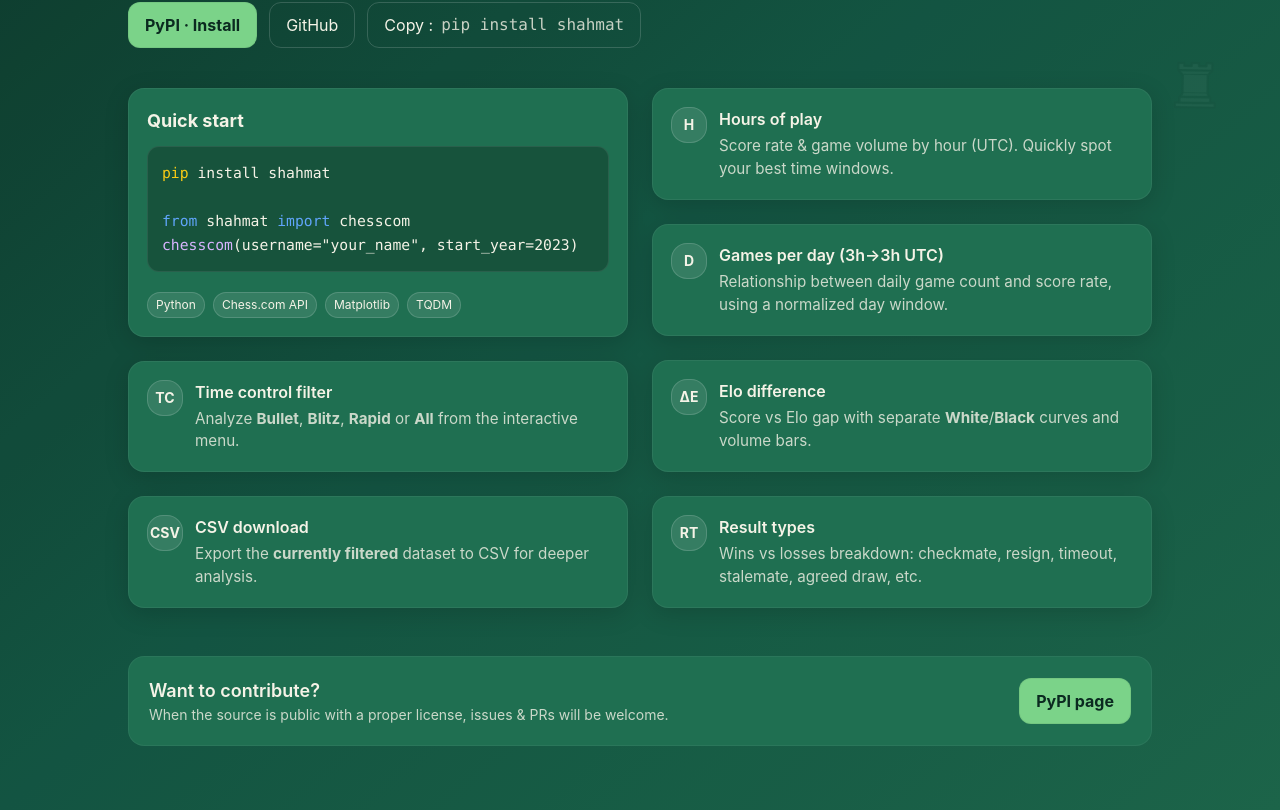
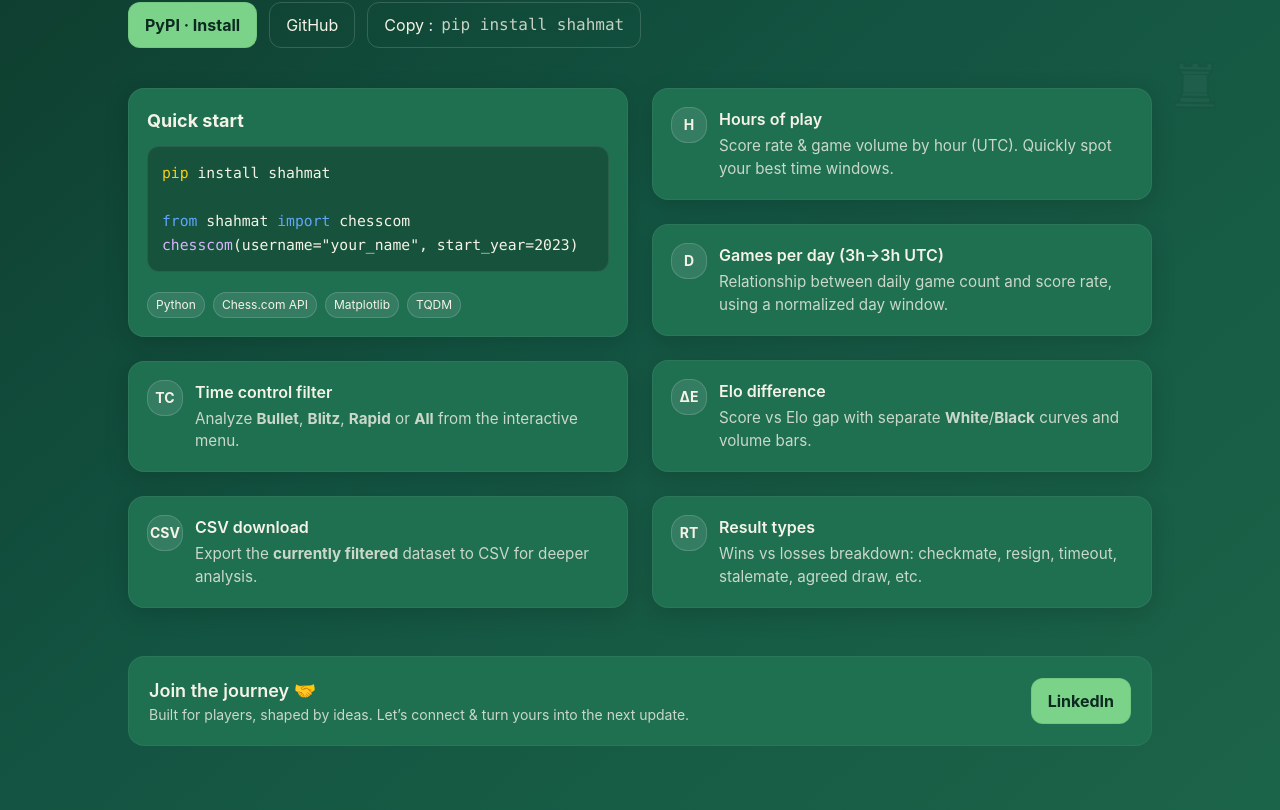
Before and after one commit to ag-algolab/ag-algolab.github.io, a React (Vite) app: page /#/shahmat in a window 1280 px wide. Shown: the part 290-1100 px from the top of the page. Built offline with nearby package versions, Linux system fonts and the light colour scheme.

Commit message:
Update ShahMat.jsx

```diff
--- a/src/pages/ShahMat.jsx
+++ b/src/pages/ShahMat.jsx
@@ -71,7 +71,7 @@ export default function ShahMat() {
             animate={{
               x: [0, target.x, 0],
               y: [0, target.y, 0],
-              rotate: [0, 15, 0],      // 3 keyframes pour matcher `times`
+              rotate: [0, 15, 0],
               opacity: [0, 0.6, 0],
             }}
             transition={{
@@ -246,18 +246,18 @@ export default function ShahMat() {
         {/* CTA bottom */}
         <div className="max-w-5xl mx-auto mt-12 p-5 rounded-2xl bg-[var(--bg-soft)] border border-white/5 flex flex-col md:flex-row items-start md:items-center gap-4">
           <div className="flex-1">
-            <h3 className="font-semibold text-lg">Want to contribute?</h3>
+            <h3 className="font-semibold text-lg">Join the journey 🤝</h3>
             <p className="text-sm text-[var(--paper-soft)]">
-              When the source is public with a proper license, issues & PRs will be welcome.
+              Built for players, shaped by ideas. Let’s connect & turn yours into the next update.
             </p>
           </div>
           <a
-            href="https://pypi.org/project/shahmat/"
+            href="https://www.linkedin.com/in/anthony-gocmen/"
             className="btn-accent"
             target="_blank"
             rel="noreferrer"
           >
-            PyPI page
+            LinkedIn
           </a>
         </div>
       </section>
```
